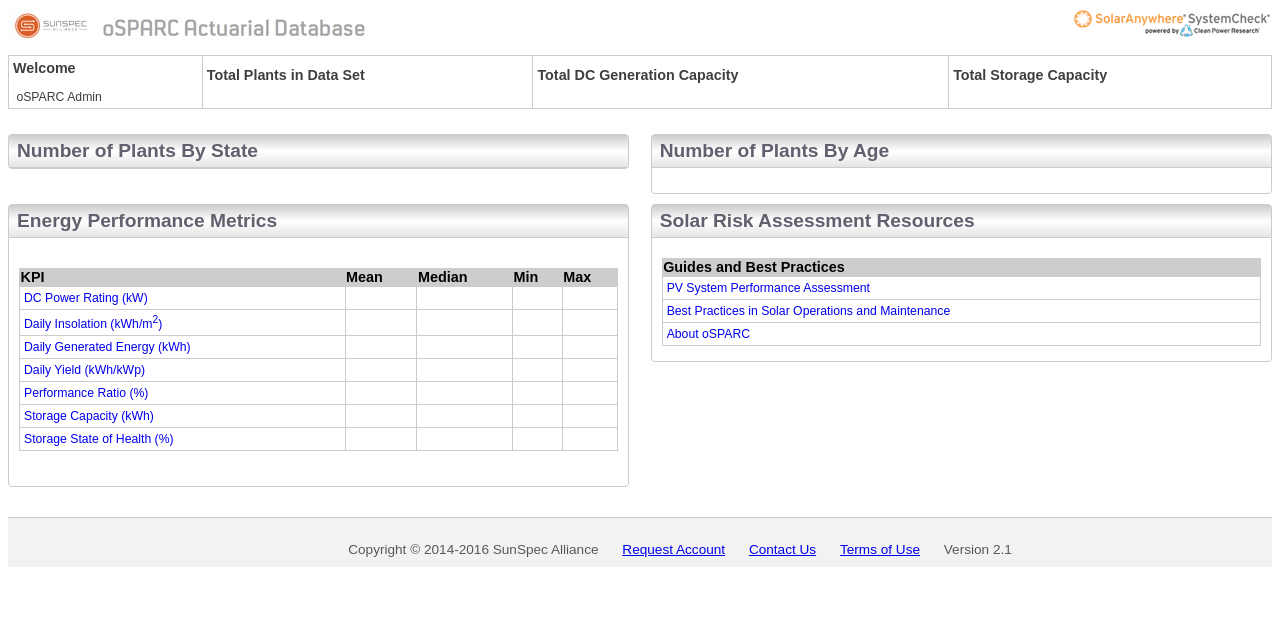
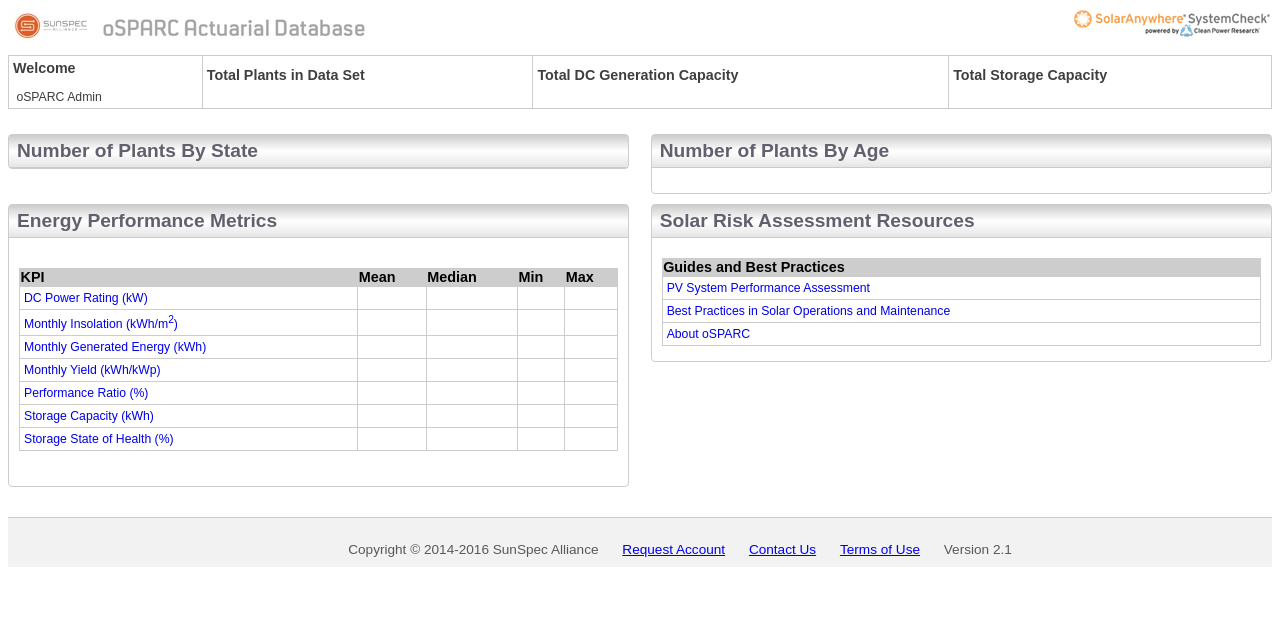
Before and after one commit to sunspec/osparc-django-website, a Django app: page /osparc/ in a window 1280 px wide. Shown: the top 617 px of the page. Run offline with Django 3.2, Linux system fonts and the light colour scheme; some libraries are stand-ins or nearby versions.

Commit message:
changed Daily to Monthly KPIs, added Yield

```diff
--- a/osparc/static/osparc/dashboard.js
+++ b/osparc/static/osparc/dashboard.js
@@ -101,25 +101,25 @@ var osparc_dashboard = function() {
             method:"GET",
             url:"http://localhost:8001/api/plants/kpis",
             success:function(result){
-                document.getElementById('ghi_mean').innerHTML = result['DailyInsolation']['mean'];
-                document.getElementById('ghi_med').innerHTML = result['DailyInsolation']['median'];
-                document.getElementById('ghi_min').innerHTML = result['DailyInsolation']['min'];
-                document.getElementById('ghi_max').innerHTML = result['DailyInsolation']['max'];
+                document.getElementById('ghi_mean').innerHTML = result['MonthlyInsolation']['mean'];
+                document.getElementById('ghi_med').innerHTML = result['MonthlyInsolation']['median'];
+                document.getElementById('ghi_min').innerHTML = result['MonthlyInsolation']['min'];
+                document.getElementById('ghi_max').innerHTML = result['MonthlyInsolation']['max'];
 
                 document.getElementById('dc_mean').innerHTML = result['DCRating']['mean'];
                 document.getElementById('dc_med').innerHTML = result['DCRating']['median'];
                 document.getElementById('dc_min').innerHTML = result['DCRating']['min'];
                 document.getElementById('dc_max').innerHTML = result['DCRating']['max'];
 
-                document.getElementById('wh_mean').innerHTML = result['DailyGeneratedEnergy']['mean'];
-                document.getElementById('wh_med').innerHTML = result['DailyGeneratedEnergy']['median'];
-                document.getElementById('wh_min').innerHTML = result['DailyGeneratedEnergy']['min'];
-                document.getElementById('wh_max').innerHTML = result['DailyGeneratedEnergy']['max'];
+                document.getElementById('wh_mean').innerHTML = result['MonthlyGeneratedEnergy']['mean'];
+                document.getElementById('wh_med').innerHTML = result['MonthlyGeneratedEnergy']['median'];
+                document.getElementById('wh_min').innerHTML = result['MonthlyGeneratedEnergy']['min'];
+                document.getElementById('wh_max').innerHTML = result['MonthlyGeneratedEnergy']['max'];
 
-                // document.getElementById('yield_mean').innerHTML = result['DailyYield']['mean'];
-                // document.getElementById('yield_med').innerHTML = result['DailyYield']['median'];
-                // document.getElementById('yield_min').innerHTML = result['DailyYield']['min'];
-                // document.getElementById('yield_max').innerHTML = result['DailyYield']['max'];
+                document.getElementById('yield_mean').innerHTML = result['MonthlyYield']['mean'];
+                document.getElementById('yield_med').innerHTML = result['MonthlyYield']['median'];
+                document.getElementById('yield_min').innerHTML = result['MonthlyYield']['min'];
+                document.getElementById('yield_max').innerHTML = result['MonthlyYield']['max'];
 
                 // document.getElementById('pr_mean').innerHTML = result['PerformanceRatio']['mean'];
                 // document.getElementById('pr_med').innerHTML = result['PerformanceRatio']['median'];
--- a/osparc/templates/osparc/index.html
+++ b/osparc/templates/osparc/index.html
@@ -49,21 +49,21 @@
                   <td id='dc_max'></td>
                 </tr>
                 <tr>
-                  <td><a href="http://www.sunspec.org/go/osparc">Daily Insolation (kWh/m<sup>2</sup>)</a></td>
+                  <td><a href="http://www.sunspec.org/go/osparc">Monthly Insolation (kWh/m<sup>2</sup>)</a></td>
                   <td id='ghi_mean'></td>
                   <td id='ghi_med'></td>
                   <td id='ghi_min'></td>
                   <td id='ghi_max'></td>
                 </tr>
                 <tr>
-                  <td><a href="http://www.sunspec.org/go/osparc">Daily Generated Energy (kWh)</a></td>
+                  <td><a href="http://www.sunspec.org/go/osparc">Monthly Generated Energy (kWh)</a></td>
                   <td id='wh_mean'></td>
                   <td id='wh_med'></td>
                   <td id='wh_min'></td>
                   <td id='wh_max'></td>
                 </tr>
                 <tr>
-                  <td><a href="http://www.sunspec.org/go/osparc">Daily Yield (kWh/kWp)</a></td>
+                  <td><a href="http://www.sunspec.org/go/osparc">Monthly Yield (kWh/kWp)</a></td>
                   <td id='yield_mean'></td>
                   <td id='yield_med'></td>
                   <td id='yield_min'></td>
```
